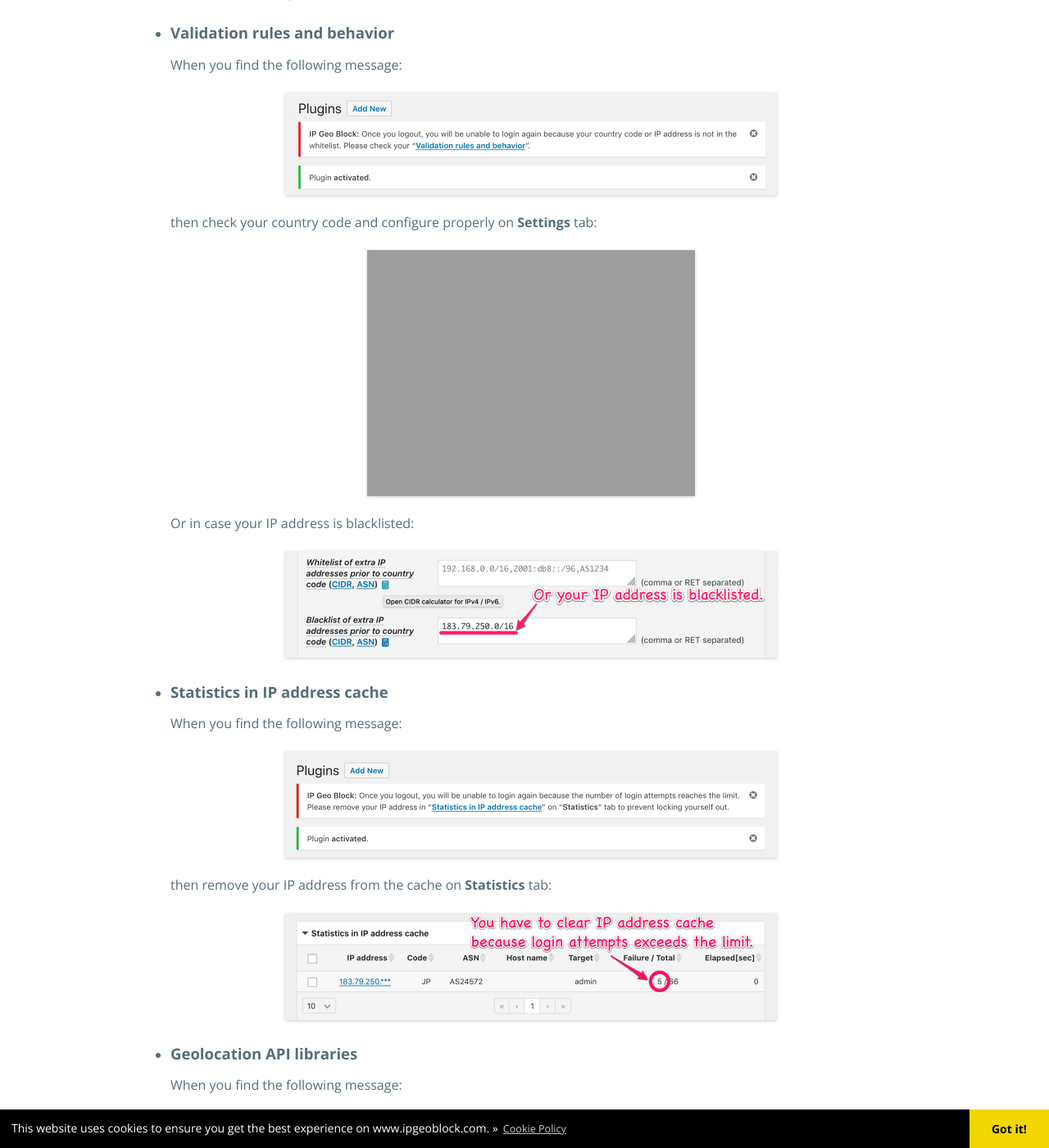
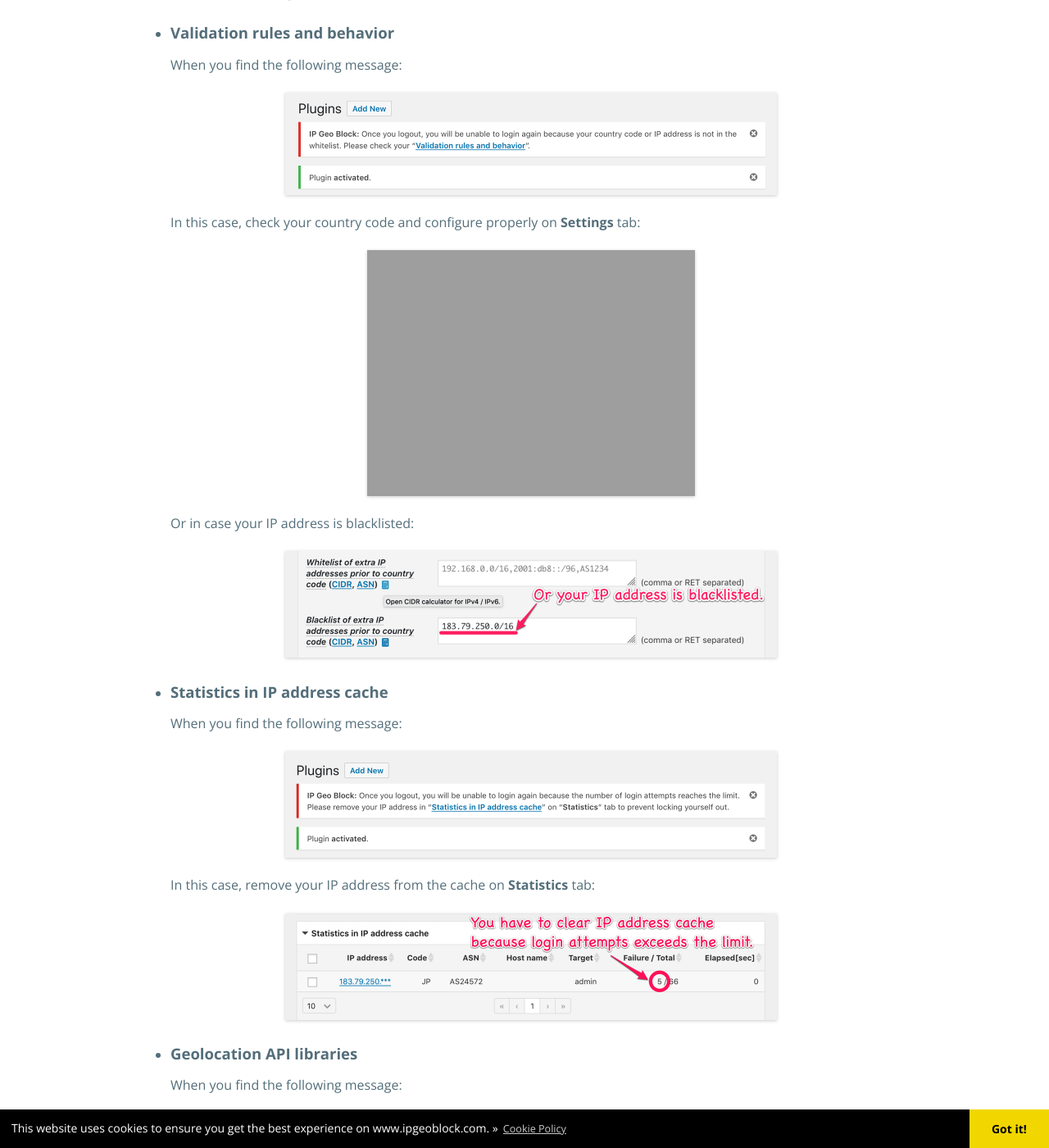
Before and after one commit to tokkonopapa/WordPress-IP-Geo-Block, a Jekyll site: the page built from _codex/02. FAQ/01. Quick recoverry/quick-recovery-from-blockig-on-login-page.md, in a window 1280 px wide and 1400 px high, scrolled down 1051 px. Shown: the whole window at 82% size. Built offline with Jekyll 4.4.1, drawn with Linux system fonts in a browser that asks for light colours; some web fonts are replaced; some of the changed text lies outside the part shown.

Commit message:
Update codex.

```diff
--- a/_codex/02. FAQ/01. Quick recoverry/quick-recovery-from-blockig-on-login-page.md
+++ b/_codex/02. FAQ/01. Quick recoverry/quick-recovery-from-blockig-on-login-page.md
@@ -46,7 +46,8 @@
   ![Once you logout...Validation rules and behavior]({{ '/img/2018-12/WarningBlocking.png' | prepend: site.baseurl }}
    "Once you logout...Validation rules and behavior"
   )
-  then check your country code and configure properly on **Settings** tab:
+  In this case, check your country code and configure properly on **Settings**
+  tab:
   ![Configure your settings]({{ '/img/2018-12/ConsistencyCountryCode.png' | prepend: site.baseurl }}
    "Configure your settings"
   )
@@ -60,7 +61,7 @@
   ![Once you logout...Statistics in IP address cache]({{ '/img/2018-12/WarningLoginAttempts.png' | prepend: site.baseurl }}
    "Once you logout...Statistics in IP address cache"
   )
-  then remove your IP address from the cache on **Statistics** tab:
+  In this case, remove your IP address from the cache on **Statistics** tab:
   ![Login attempts exceeds the limit]({{ '/img/2018-12/StatisticsIPAddress.png' | prepend: site.baseurl }}
    "Login attempts exceeds the limit"
   )
@@ -70,8 +71,8 @@
   ![Can not load Geolocation API libraries]({{ '/img/2018-12/WarningGeoLibraries.png' | prepend: site.baseurl }}
    "Can not load Geolocation API libraries"
   )
-  then please try to deactivate **IP Geo Block** once and re-activate again
-  to re-install Geolocation API libraries on **Plugins** page.
+  In this case, please try to deactivate **IP Geo Block** once and re-activate
+  again to re-install Geolocation API libraries on **Plugins** page.
 
 [IP-Geo-Block]: https://wordpress.org/plugins/ip-geo-block/ "IP Geo Block &#124; WordPress.org"
 [SupportForum]: https://wordpress.org/support/plugin/ip-geo-block/ "View: Plugin Support &laquo; WordPress.org Forums"
```
